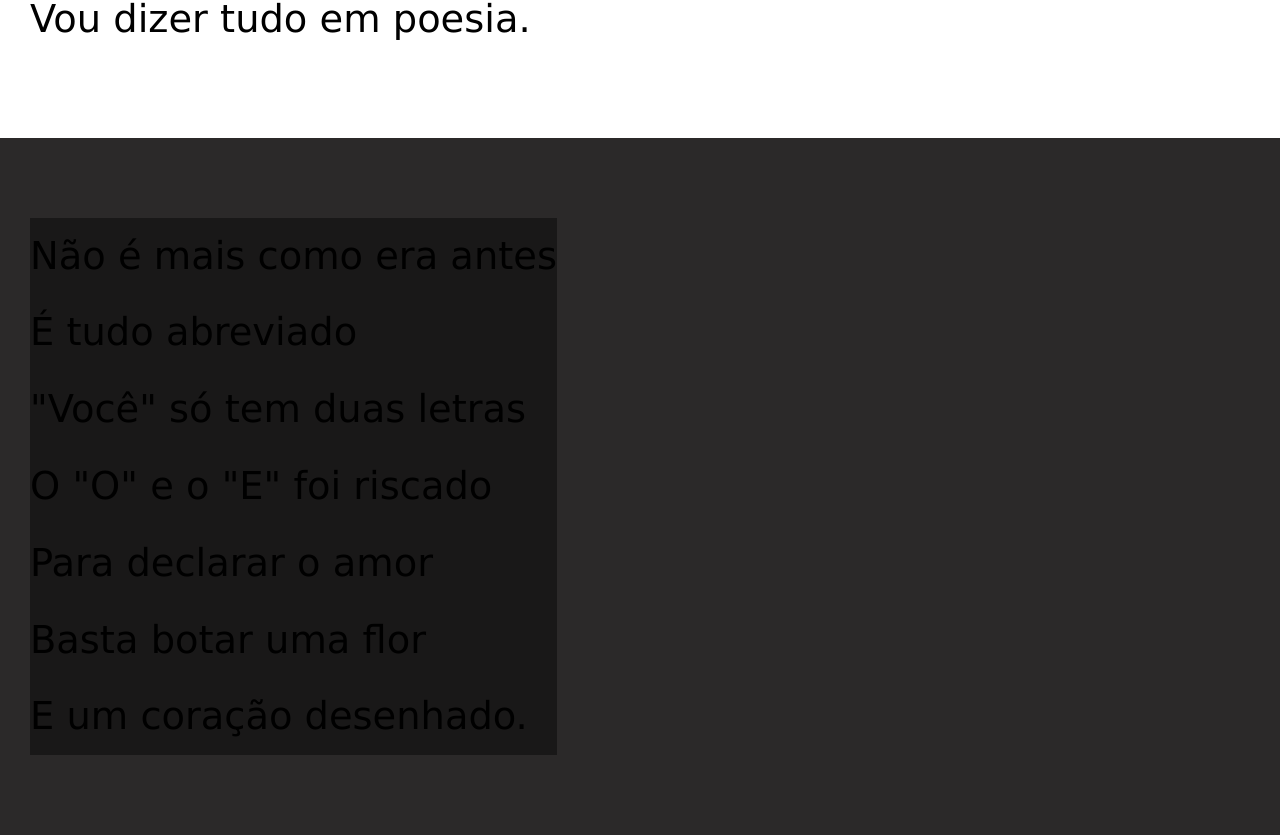
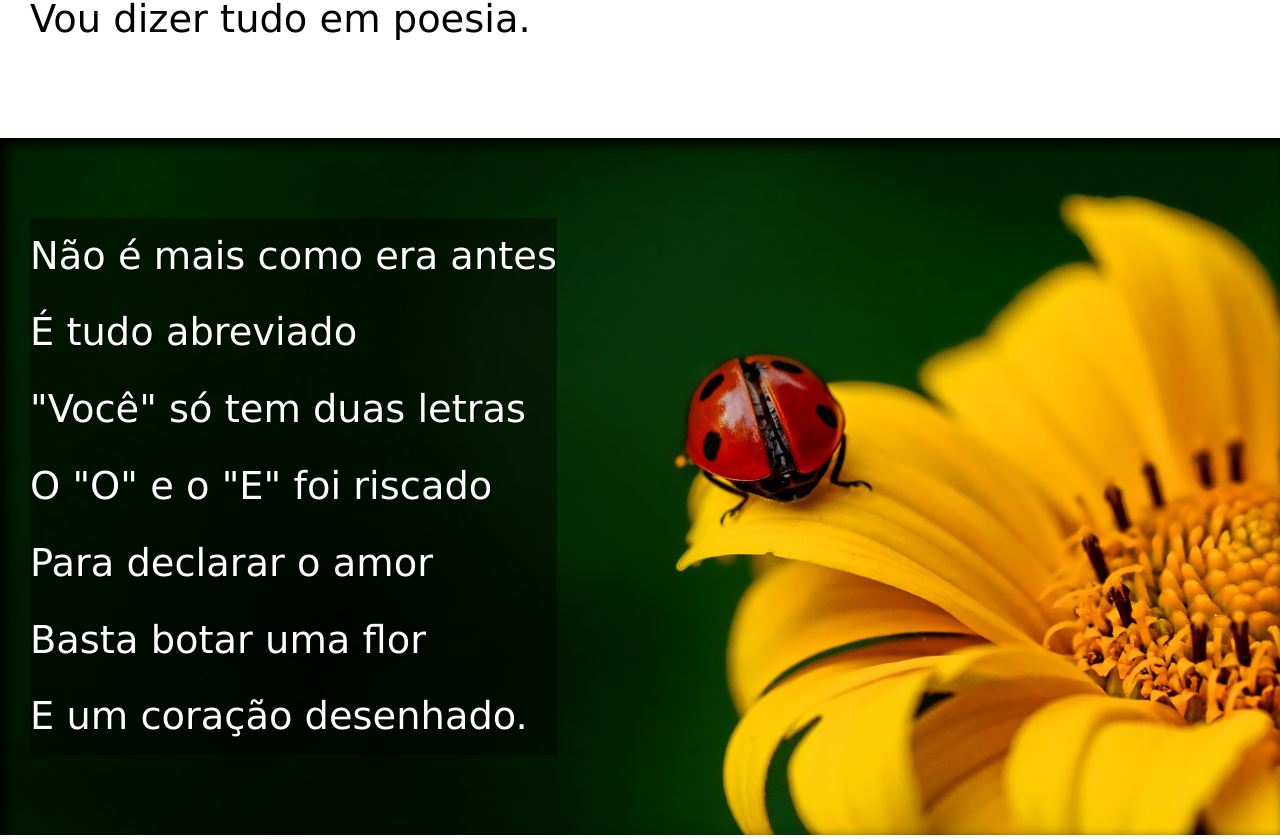
Before and after one commit to hiroshi-pedro/_html_css, a plain HTML site: page testando-conhecimento/testando-conhecimento007/index.html in a window 1280 px wide. Shown: the part 717-1556 px from the top of the page. Drawn offline with Linux system fonts and the light colour scheme.

Commit message:
projeto terminado

```diff
--- a/testando-conhecimento/testando-conhecimento007/index.html
+++ b/testando-conhecimento/testando-conhecimento007/index.html
@@ -29,7 +29,7 @@
         </section>
 
 
-        <section class="imagem">
+        <section class="imagem" id="img01">
             <p>
                 Não é mais como era antes <br>
                 É tudo abreviado <br>
@@ -65,7 +65,7 @@
         </section>
 
 
-        <section class="imagem">
+        <section class="imagem" id="img02">
             <p>
                 Tenho saudade das cartas <br>
                 Escritas com a própria mão <br>
--- a/testando-conhecimento/testando-conhecimento007/style.css
+++ b/testando-conhecimento/testando-conhecimento007/style.css
@@ -49,8 +49,20 @@ section {
     line-height: 2em;
     padding-left: 30px;
     font-size: 3vw;
+    color: white;
 }
 
+section#img01 {
+    background-image: url('imagens/background001.jpg');
+    background-position: right center;
+    background-size: cover;
+}
+
+section#img02 {
+    background-image: url(imagens/background002.jpg);
+    background-position: right center;
+    background-size: cover;
+}
 
 section.normal {
     background-color: white;
@@ -60,10 +72,13 @@ section.normal {
 section.imagem > p {
     background-color: rgba(0, 0, 0, 0.418);
     display: inline-block;
+    text-shadow: 1px 1px black;
 }
 
 section.imagem {
     background-color: rgb(43, 41, 41);
+    box-shadow:inset 6px 6px 13px 0px black ;
+    background-attachment: fixed;
 }
 
 footer {
```
